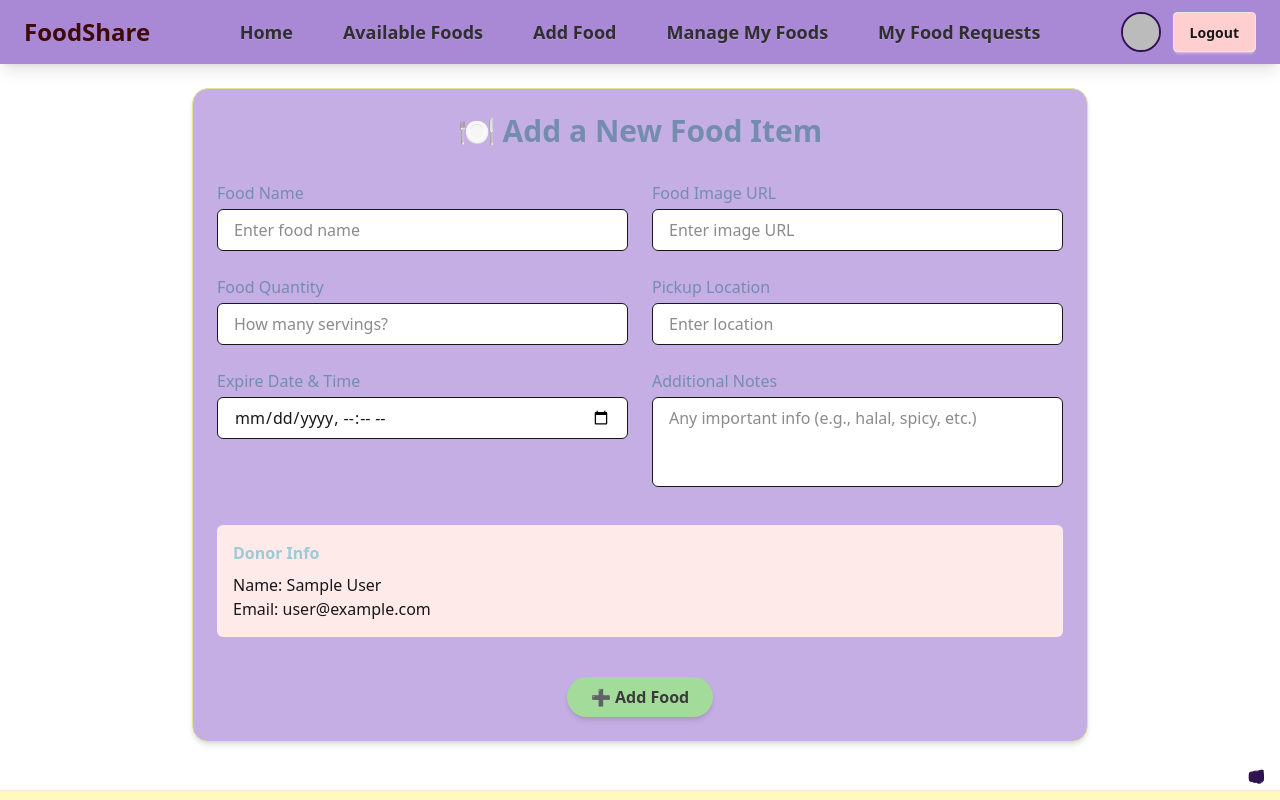
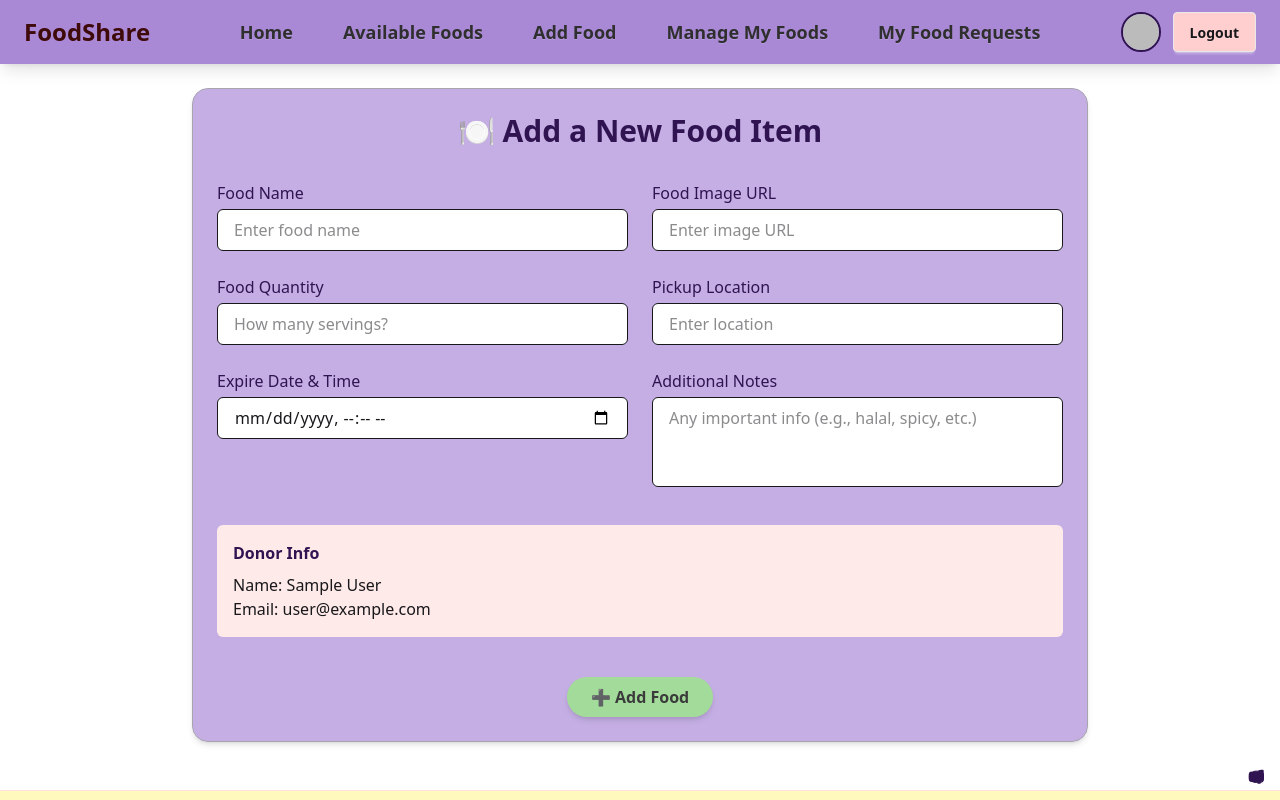
Before and after one commit to MahdinAbir/Food-Delivery-PH, a React (Vite) app: page /auth/add-food in a window 1280 px wide. Shown: the top 800 px of the page. Built offline with nearby package versions, Linux system fonts and the light colour scheme; no server answers; sample sign-in values are in the browser's storage.

Commit message:
Modal fixed

```diff
--- a/src/Components/AddFood.jsx
+++ b/src/Components/AddFood.jsx
@@ -38,16 +38,16 @@ const AddFood = () => {
   };
 
   return (
-    <div className="max-w-4xl mx-auto my-12 p-6 rounded-2xl shadow-md bg-[#a988d6ad] border border-[#DEE791]">
+    <div className="max-w-4xl mx-auto my-12 p-6 rounded-2xl shadow-md bg-[#a988d6ad] border border-[#a8a4ae]">
 
-      <h2 className="text-3xl font-semibold text-center text-[#748DAE] mb-8">
+      <h2 className="text-3xl font-semibold text-center text-[#301452] mb-8">
         🍽️ Add a New Food Item
       </h2>
       <form onSubmit={handleAddFood} className="grid grid-cols-1 md:grid-cols-2 gap-6">
 
         {/* Food Name */}
         <div>
-          <label className="block text-[#748DAE] font-medium mb-1">Food Name</label>
+          <label className="block text-[#301452] font-medium mb-1">Food Name</label>
           <input
             type="text"
             name="foodName"
@@ -59,7 +59,7 @@ const AddFood = () => {
 
 
         <div>
-          <label className="block text-[#748DAE] font-medium mb-1">Food Image URL</label>
+          <label className="block text-[#301452] font-medium mb-1">Food Image URL</label>
           <input
             type="text"
             name="foodImage"
@@ -71,7 +71,7 @@ const AddFood = () => {
 
 
         <div>
-          <label className="block text-[#748DAE] font-medium mb-1">Food Quantity</label>
+          <label className="block text-[#301452] font-medium mb-1">Food Quantity</label>
           <input
             type="number"
             name="quantity"
@@ -84,7 +84,7 @@ const AddFood = () => {
 
 
         <div>
-          <label className="block text-[#748DAE] font-medium mb-1">Pickup Location</label>
+          <label className="block text-[#301452] font-medium mb-1">Pickup Location</label>
           <input
             type="text"
             name="pickupLocation"
@@ -96,7 +96,7 @@ const AddFood = () => {
 
 
         <div>
-          <label className="block text-[#748DAE] font-medium mb-1">Expire Date & Time</label>
+          <label className="block text-[#301452] font-medium mb-1">Expire Date & Time</label>
           <input
             type="datetime-local"
             name="expireDate"
@@ -107,7 +107,7 @@ const AddFood = () => {
 
 
         <div>
-          <label className="block text-[#748DAE] font-medium mb-1">Additional Notes</label>
+          <label className="block text-[#301452] font-medium mb-1">Additional Notes</label>
           <textarea
             name="notes"
             rows="3"
@@ -118,7 +118,7 @@ const AddFood = () => {
 
 
         <div className="col-span-full bg-[#FFEAEA] rounded-md p-4 mt-2">
-          <h4 className="text-[#9ECAD6] font-semibold mb-2">Donor Info</h4>
+          <h4 className="text-[#301452] font-semibold mb-2">Donor Info</h4>
           <p><span className="font-medium">Name:</span> {user?.displayName || "N/A"}</p>
           <p><span className="font-medium">Email:</span> {user?.email || "N/A"}</p>
         </div>
--- a/src/Components/AlreadyLoggedIn.jsx
+++ b/src/Components/AlreadyLoggedIn.jsx
@@ -22,7 +22,7 @@ const AlreadyLoggedIn = () => {
         </motion.h1>
 
         <motion.p
-          className="text-gray-600 mb-6 text-lg"
+          className="text-[#301452] mb-6 text-lg"
           initial={{ y: 20, opacity: 0 }}
           animate={{ y: 0, opacity: 1 }}
           transition={{ delay: 0.4 }}
--- a/src/Components/Home.jsx
+++ b/src/Components/Home.jsx
@@ -146,17 +146,17 @@ useEffect(() => {
           <div>
             <FaUtensils className="text-5xl mx-auto text-[#301452]" />
             <h3 className="text-xl font-semibold mt-4">Add Food</h3>
-            <p className="text-gray-600">Share any surplus food you have with the community.</p>
+            <p className="text-[#301452]">Share any surplus food you have with the community.</p>
           </div>
           <div>
             <FaHandsHelping className="text-5xl mx-auto text-[#301452]" />
             <h3 className="text-xl font-semibold mt-4">Request Food</h3>
-            <p className="text-gray-600">View available items and request what you need.</p>
+            <p className="text-[#301452]">View available items and request what you need.</p>
           </div>
           <div>
             <FaCheckCircle className="text-5xl mx-auto text-[#301452]" />
             <h3 className="text-xl font-semibold mt-4">Pickup & Enjoy</h3>
-            <p className="text-gray-600">Arrange pickup and enjoy fresh food, no waste.</p>
+            <p className="text-[#301452]">Arrange pickup and enjoy fresh food, no waste.</p>
           </div>
         </div>
       </section>
--- a/src/Components/MyFoodRequest.jsx
+++ b/src/Components/MyFoodRequest.jsx
@@ -1,7 +1,7 @@
 import React, { useContext, useEffect, useState } from "react";
 import axios from "axios";
 import { AuthContext } from "../Authentication/AuthContext";
-import Loader from "./Loader"; // your loader component
+import Loader from "./Loader";
 import Lottie from "lottie-react";
 import Animation from "../assets/No-Data.json";
 
@@ -17,14 +17,13 @@ const MyFoodRequest = () => {
       setLoading(true);
 
       try {
-        const token = await user.getIdToken(); // ✅ get Firebase token
+        const token = await user.getIdToken();
 
         const res = await axios.get(`https://food-share-dun.vercel.app/foodRequest`, {
           params: {
-            email: user.email, // only email is needed
+            email: user.email,
           },
           headers: {
-            Authorization: `Bearer ${token}`, // ✅ add token to header
           },
         });
 
--- a/src/Pages/Login.jsx
+++ b/src/Pages/Login.jsx
@@ -67,7 +67,7 @@ return <AlreadyLoggedIn></AlreadyLoggedIn>
         {/* Left Section */}
         <div className="w-full lg:w-1/2 bg-[#F7F7F7] flex flex-col items-center justify-center p-10">
           <h2 className="text-3xl font-bold text-gray-800 mb-2">Welcome Back!</h2>
-          <p className="text-gray-600 text-center max-w-xs">
+          <p className="text-[#301452] text-center max-w-xs">
             Log in to access your account and manage your preferences.
           </p>
         </div>
@@ -75,7 +75,7 @@ return <AlreadyLoggedIn></AlreadyLoggedIn>
         {/* Right Section */}
         <div className="w-full lg:w-1/2 p-10 bg-white flex flex-col justify-center">
           <h2 className="text-3xl font-bold text-gray-800 mb-2">Login</h2>
-          <p className="text-gray-600 mb-6">Please enter your credentials.</p>
+          <p className="text-[#301452] mb-6">Please enter your credentials.</p>
 
           <form onSubmit={handleLogin} className="space-y-4">
             <div>
@@ -131,7 +131,7 @@ return <AlreadyLoggedIn></AlreadyLoggedIn>
             </button>
           </div>
 
-          <p className="mt-6 text-center text-gray-600 text-sm">
+          <p className="mt-6 text-center text-[#301452] text-sm">
             Don’t have an account?{' '}
             <Link to="/auth/register" className="text-[#301452] font-medium hover:underline">
               Sign Up Now
--- a/src/Pages/Register.jsx
+++ b/src/Pages/Register.jsx
@@ -79,7 +79,7 @@ const Register = () => {
         {/* Left Section */}
         <div className="w-full lg:w-1/2 bg-[#F7F7F7] flex flex-col items-center justify-center p-10">
           <h2 className="text-3xl font-bold text-gray-800 mb-2">Join Us Today!</h2>
-          <p className="text-gray-600 text-center max-w-xs">
+          <p className="text-[#301452] text-center max-w-xs">
             Register now to share, receive, and reduce food waste together.
           </p>
 
@@ -90,7 +90,7 @@ const Register = () => {
         {/* Right Section */}
         <div className="w-full lg:w-1/2 p-10 bg-white flex flex-col justify-center">
           <h2 className="text-3xl font-bold text-gray-800 mb-2">Register</h2>
-          <p className="text-gray-600 mb-6">Create a new account</p>
+          <p className="text-[#301452] mb-6">Create a new account</p>
 
           <form onSubmit={handleRegister} className="space-y-4">
             <div>
@@ -172,7 +172,7 @@ const Register = () => {
             </button>
           </div>
 
-          <p className="mt-6 text-center text-gray-600 text-sm">
+          <p className="mt-6 text-center text-[#301452] text-sm">
             Already have an account?{' '}
             <Link to="/auth/login" className="text-[#301452] font-medium hover:underline">
               Login now
```
Also changed, not shown: src/Components/ManageMyFoods.jsx (+12 -11 lines).
